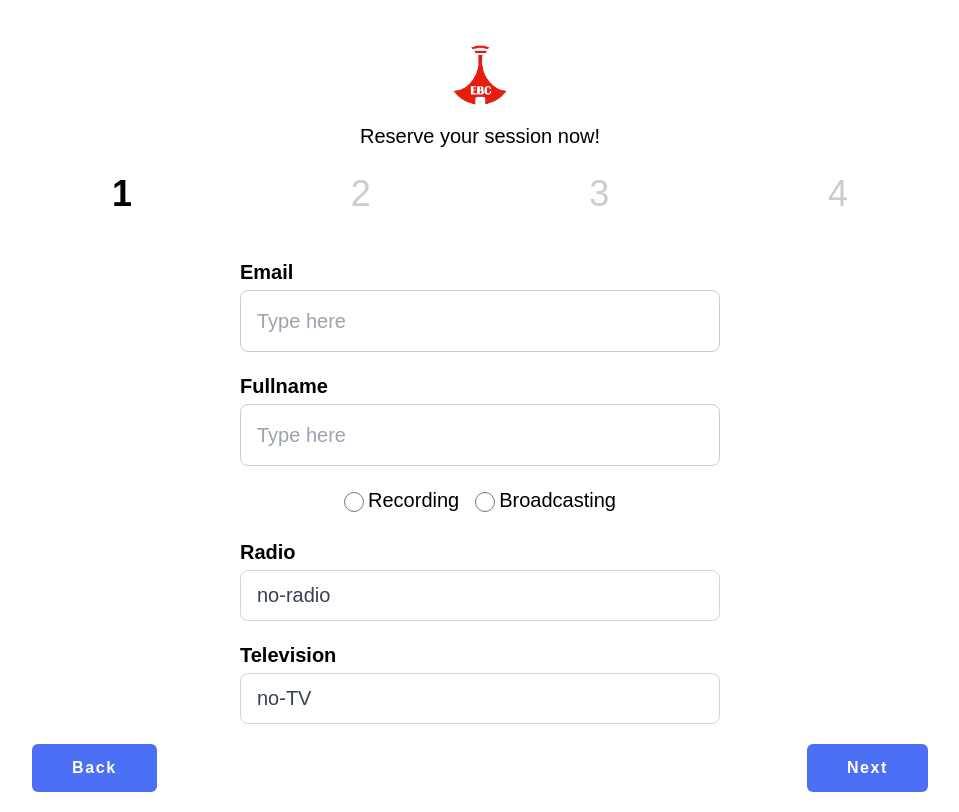
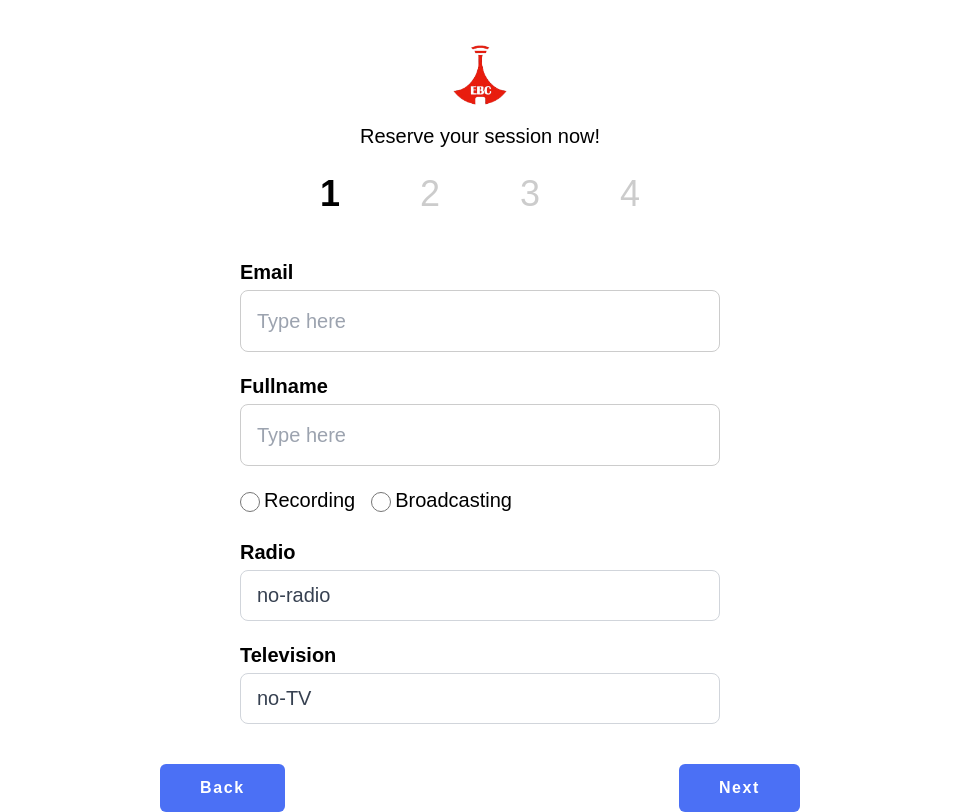
Before and after one commit to Mahred1/ebc-studio-reservation, a Next.js app: page /reserve in a window 1280 px wide. Shown: the whole page, without its empty margins (160-1119 px from the left). Built offline with nearby package versions, Linux system fonts and the light colour scheme; a web font is replaced by a local one.

Commit message:
form stage 2 components

```diff
--- a/app/_components/Radio.js
+++ b/app/_components/Radio.js
@@ -1,6 +1,6 @@
 export default function Radio({ lable1, lable2 }) {
   return (
-    <div className="flex gap-4 my-5 justify-center ">
+    <div className="flex gap-4 my-5 justify-start ">
       <div className="flex gap-1">
         <input
           type="radio"
--- a/app/reserve/page.js
+++ b/app/reserve/page.js
@@ -32,7 +32,7 @@ function Page() {
         Reserve your session now!
       </h1>
       <div className="my-6 flex justify-center">
-        <ul className="flex w-full px-[17rem] justify-between items-center">
+        <ul className="flex w-full px-[30rem] justify-between items-center">
           <li className={`${stage >= 1 && "text-4xl font-semibold"} `}>1</li>
           <li
             className={`${
@@ -66,7 +66,7 @@ function Page() {
 
       <form className="flex flex-col items-center">
         {stage === 1 && (
-          <div>
+          <div className="mb-5">
             <Input lable={"Email"} />
             <Input lable={"Fullname"} />
             <Radio lable1={"Recording"} lable2={"Broadcasting"} />
@@ -78,9 +78,14 @@ function Page() {
           </div>
         )}
 
+        {stage===2 && <div className="mb-5">
+          <Input lable={'Brod. Address'} />
+          <InputTwins lable1={'City'} lable2={'Sub city'} />
+          <Input lable={'Purpouse of request '} />
+          <Input lable={'is the roads suitable for a car? '} />
+          </div>}
 
-
-        <div className="flex justify-between w-[70%]">
+        <div className="flex justify-between w-[50%]">
           <Button type="action" onClick={(e) => handleBack(e)}>
             Back
           </Button>
```
